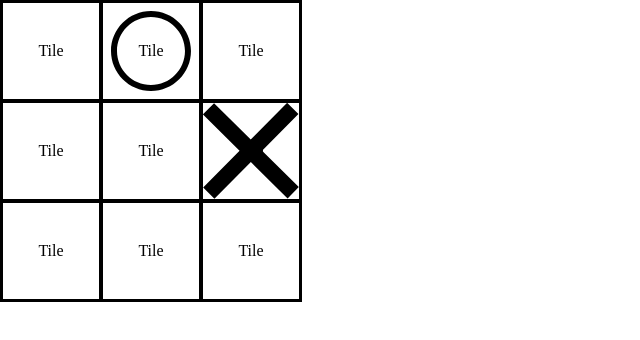
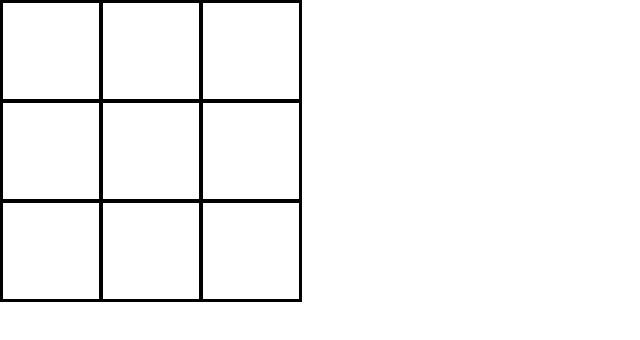
Before and after one commit to pawelberowski/tic-tac-toe-react, a React (Vite) app: page / in a window 1280 px wide. Both pictures are taken after a click on the button "Start". Shown: the top 340 px of the page, without its empty margins (0-640 px from the left). Built offline with nearby package versions, Linux system fonts and the light colour scheme.

Commit message:
Made adding circles and crosses alternately possible

```diff
--- a/src/App.jsx
+++ b/src/App.jsx
@@ -2,7 +2,6 @@ import { useState } from 'react';
 import { PlayerNameInput } from './PlayerNameInput';
 import { StartButton } from './StartButton';
 import styles from './startScreen.module.css';
-import { Tile } from './Tile/Tile.jsx';
 import { Board } from './Board/Board.jsx';
 
 export const App = () => {
@@ -10,20 +9,6 @@ export const App = () => {
   const [crossPlayerName, setCrossPlayerName] = useState('');
 
   const [show, setShow] = useState(true);
-
-  const [tiles, setTiles] = useState([
-    '',
-    'circle',
-    '',
-    '',
-    '',
-    'cross',
-    '',
-    '',
-    '',
-  ]);
-
-  const [currentShape, setCurrentShape] = useState('circle');
 
   const handleCirclePlayerInputChange = (event) => {
     setCirclePlayerName(event.target.value);
@@ -44,12 +29,10 @@ export const App = () => {
           <PlayerNameInput
             shape="circle"
             onChange={handleCirclePlayerInputChange}
-            show={show}
           />
           <PlayerNameInput
             shape="cross"
             onChange={handleCrossPlayerInputChange}
-            show={show}
           />
           <StartButton onClick={handleStart} />
         </div>
--- a/src/Board/Board.jsx
+++ b/src/Board/Board.jsx
@@ -3,21 +3,36 @@ import { Tile } from '../Tile/Tile.jsx';
 import styles from './board.module.css';
 
 export const Board = () => {
+  const [isNowCircle, setIsNowCircle] = useState(true);
+
   const [tiles, setTiles] = useState([
-    '',
-    'circle',
-    '',
-    '',
-    '',
-    'cross',
-    '',
-    '',
-    '',
+    null,
+    null,
+    null,
+    null,
+    null,
+    null,
+    null,
+    null,
+    null,
   ]);
+
+  const changeShape = (shape, index) => {
+    const newTiles = [...tiles];
+    newTiles[index] = shape;
+    setTiles(newTiles);
+  };
+
   return (
     <div className={styles.board}>
-      {tiles.map((tile) => (
-        <Tile shape={tile} />
+      {tiles.map((tile, index) => (
+        <Tile
+          shape={tile}
+          changeShape={changeShape}
+          index={index}
+          isNowCircle={isNowCircle}
+          setIsNowCircle={setIsNowCircle}
+        />
       ))}
     </div>
   );
--- a/src/Tile/Tile.jsx
+++ b/src/Tile/Tile.jsx
@@ -1,5 +1,28 @@
 import styles from './style.module.css';
 
-export const Tile = ({ shape }) => {
-  return <div className={`${styles.tile} ${styles[shape]}`}>Tile</div>;
+export const Tile = ({
+  shape,
+  changeShape,
+  index,
+  isNowCircle,
+  setIsNowCircle,
+}) => {
+  const handleClick = () => {
+    if (shape) {
+      return;
+    }
+    if (isNowCircle) {
+      changeShape('circle', index);
+      setIsNowCircle(false);
+      return;
+    }
+    changeShape('cross', index);
+    setIsNowCircle(true);
+  };
+  return (
+    <div
+      className={`${styles.tile} ${styles[shape]}`}
+      onClick={handleClick}
+    />
+  );
 };
```
